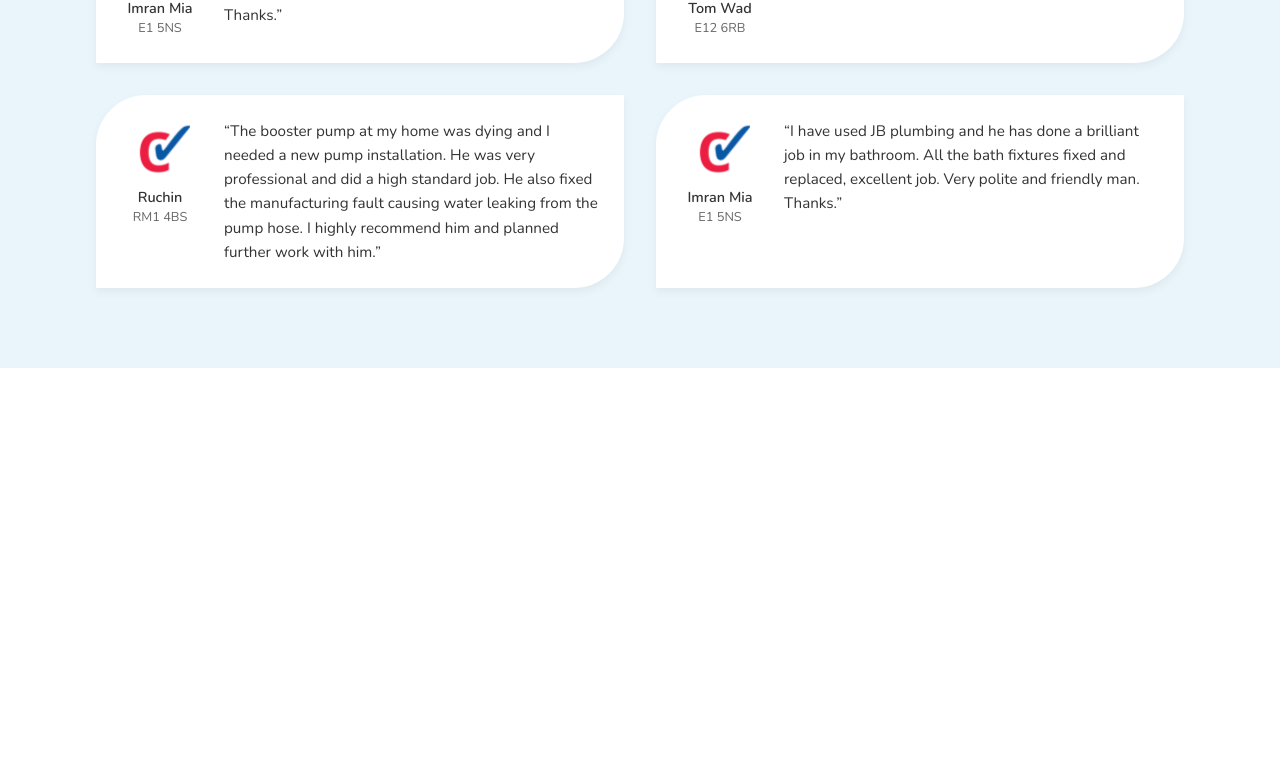
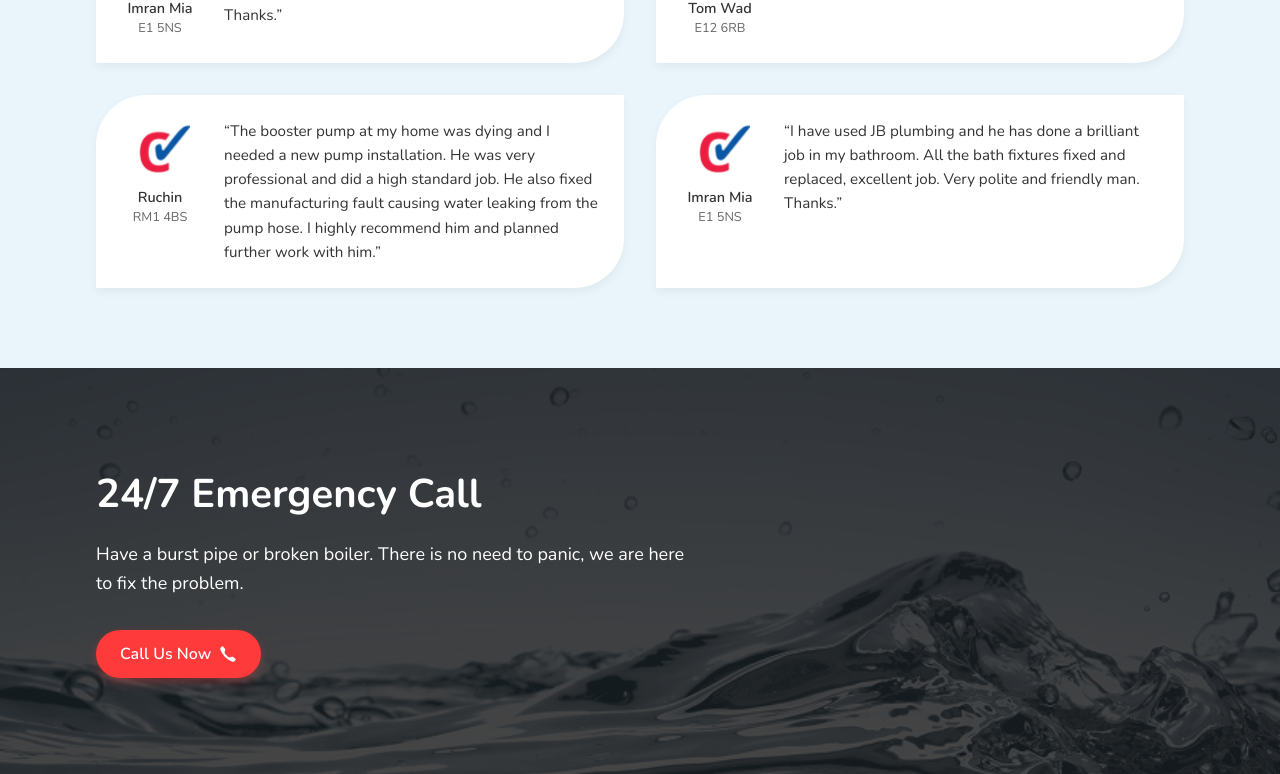
Before and after one commit to Huzaifa-Akram/JBPG-Plumbing-site, a Next.js app: page / in a window 1280 px wide. Shown: the part 2848-3622 px from the top of the page. Before the commit the page ends 3216 px from the top, so only its background shows below. Built offline with nearby package versions, Linux system fonts and the light colour scheme; no server answers.

Commit message:
Emergency call section

```diff
--- a/src/app/page.tsx
+++ b/src/app/page.tsx
@@ -3,6 +3,7 @@ import AboutUs from "@/components/AboutUs";
 import Services from "@/components/Services";
 import Reviews from "@/components/Reviews";
 import type { Metadata } from "next";
+import EmergencyCallSection from "@/components/EmergencyCallSection";
 
 export const metadata: Metadata = {
   title:
@@ -21,6 +22,7 @@ export default function Home() {
       <AboutUs />
       <Services />
       <Reviews />
+      <EmergencyCallSection />
     </main>
   );
 }
--- /dev/null
+++ b/src/components/EmergencyCallSection.module.css
@@ -0,0 +1,120 @@
+/* EmergencyCallSection.module.css */
+.emergencyCallSection {
+  position: relative;
+  width: 100%;
+  overflow: hidden;
+  background-color: #1a1a1a;
+  padding: 4rem 0;
+}
+
+.emergencyCallSection::before {
+  content: "";
+  position: absolute;
+  top: 0;
+  left: 0;
+  width: 100%;
+  height: 100%;
+  background-image: url("/images/water-background.png");
+  background-size: cover;
+  background-position: center;
+  opacity: 0.2;
+  z-index: 1;
+}
+
+.emergencyCallContainer {
+  position: relative;
+  z-index: 2;
+  padding-inline: 6rem;
+  margin-left: 0;
+  margin-right: 0;
+  max-width: 1400px;
+  margin: 0 auto;
+}
+
+.emergencyCallContent {
+  color: white;
+  padding: 2rem 0;
+}
+
+.emergencyTitle {
+  font-size: 2.5rem;
+  font-weight: 700;
+  margin-bottom: 1rem;
+  color: white;
+}
+
+.emergencyDescription {
+  font-size: 1.125rem;
+  line-height: 1.6;
+  margin-bottom: 2rem;
+  max-width: 600px;
+}
+
+.emergencyButton {
+  display: inline-flex;
+  align-items: center;
+  gap: 0.5rem;
+  background-color: #ff3a3a;
+  color: white;
+  padding: 0.75rem 1.5rem;
+  border-radius: 50px;
+  font-weight: 600;
+  text-decoration: none;
+  transition: background-color 0.3s ease;
+  box-shadow: 0 4px 10px rgba(255, 58, 58, 0.3);
+}
+
+.emergencyButton:hover {
+  background-color: #e02f2f;
+}
+
+.emergencyButton:focus {
+  outline: 2px solid white;
+  outline-offset: 2px;
+}
+
+.emergencyButton svg {
+  width: 18px;
+  height: 18px;
+}
+
+/* Responsive styles */
+@media (max-width: 1200px) {
+  .emergencyCallContainer {
+    padding-inline: 4rem;
+  }
+}
+
+@media (max-width: 992px) {
+  .emergencyTitle {
+    font-size: 2.2rem;
+  }
+}
+
+@media (max-width: 768px) {
+  .emergencyCallContainer {
+    padding-inline: 2rem;
+  }
+
+  .emergencyTitle {
+    font-size: 2rem;
+  }
+
+  .emergencyDescription {
+    font-size: 1rem;
+  }
+}
+
+@media (max-width: 576px) {
+  .emergencyCallContainer {
+    padding-inline: 1.5rem;
+  }
+
+  .emergencyTitle {
+    font-size: 1.8rem;
+  }
+
+  .emergencyCallSection {
+    padding: 3rem 0;
+  }
+}
--- /dev/null
+++ b/src/components/EmergencyCallSection.tsx
@@ -0,0 +1,65 @@
+"use client";
+import React from "react";
+import { motion } from "framer-motion";
+import styles from "./EmergencyCallSection.module.css";
+
+const EmergencyCallSection = () => {
+  return (
+    <section className={styles.emergencyCallSection}>
+      <div className={styles.emergencyCallContainer}>
+        <motion.div
+          className={styles.emergencyCallContent}
+          initial={{ opacity: 0, y: 20 }}
+          whileInView={{ opacity: 1, y: 0 }}
+          viewport={{ once: true, amount: 0.3 }}
+          transition={{ duration: 0.6 }}
+        >
+          <motion.h2
+            className={styles.emergencyTitle}
+            initial={{ opacity: 0 }}
+            whileInView={{ opacity: 1 }}
+            viewport={{ once: true, amount: 0.3 }}
+            transition={{ delay: 0.3, duration: 0.8 }}
+          >
+            24/7 Emergency Call
+          </motion.h2>
+
+          <motion.p
+            className={styles.emergencyDescription}
+            initial={{ opacity: 0 }}
+            whileInView={{ opacity: 1 }}
+            viewport={{ once: true, amount: 0.3 }}
+            transition={{ delay: 0.5, duration: 0.8 }}
+          >
+            Have a burst pipe or broken boiler. There is no need to panic, we
+            are here to fix the problem.
+          </motion.p>
+
+          <motion.a
+            href="tel:+1234567890"
+            className={styles.emergencyButton}
+            initial={{ scale: 0.9, opacity: 0 }}
+            whileInView={{ scale: 1, opacity: 1 }}
+            viewport={{ once: true, amount: 0.3 }}
+            transition={{ delay: 0.7, duration: 0.5 }}
+            whileHover={{ scale: 1.05 }}
+            whileTap={{ scale: 0.95 }}
+          >
+            <span>Call Us Now</span>
+            <svg
+              xmlns="http://www.w3.org/2000/svg"
+              width="16"
+              height="16"
+              fill="currentColor"
+              viewBox="0 0 16 16"
+            >
+              <path d="M3.654 1.328a.678.678 0 0 0-1.015-.063L1.605 2.3c-.483.484-.661 1.169-.45 1.77a17.568 17.568 0 0 0 4.168 6.608 17.569 17.569 0 0 0 6.608 4.168c.601.211 1.286.033 1.77-.45l1.034-1.034a.678.678 0 0 0-.063-1.015l-2.307-1.794a.678.678 0 0 0-.58-.122l-2.19.547a1.745 1.745 0 0 1-1.657-.459L5.482 8.062a1.745 1.745 0 0 1-.46-1.657l.548-2.19a.678.678 0 0 0-.122-.58L3.654 1.328z" />
+            </svg>
+          </motion.a>
+        </motion.div>
+      </div>
+    </section>
+  );
+};
+
+export default EmergencyCallSection;
```
Also changed, not shown: public/images/water-background.png (added).
